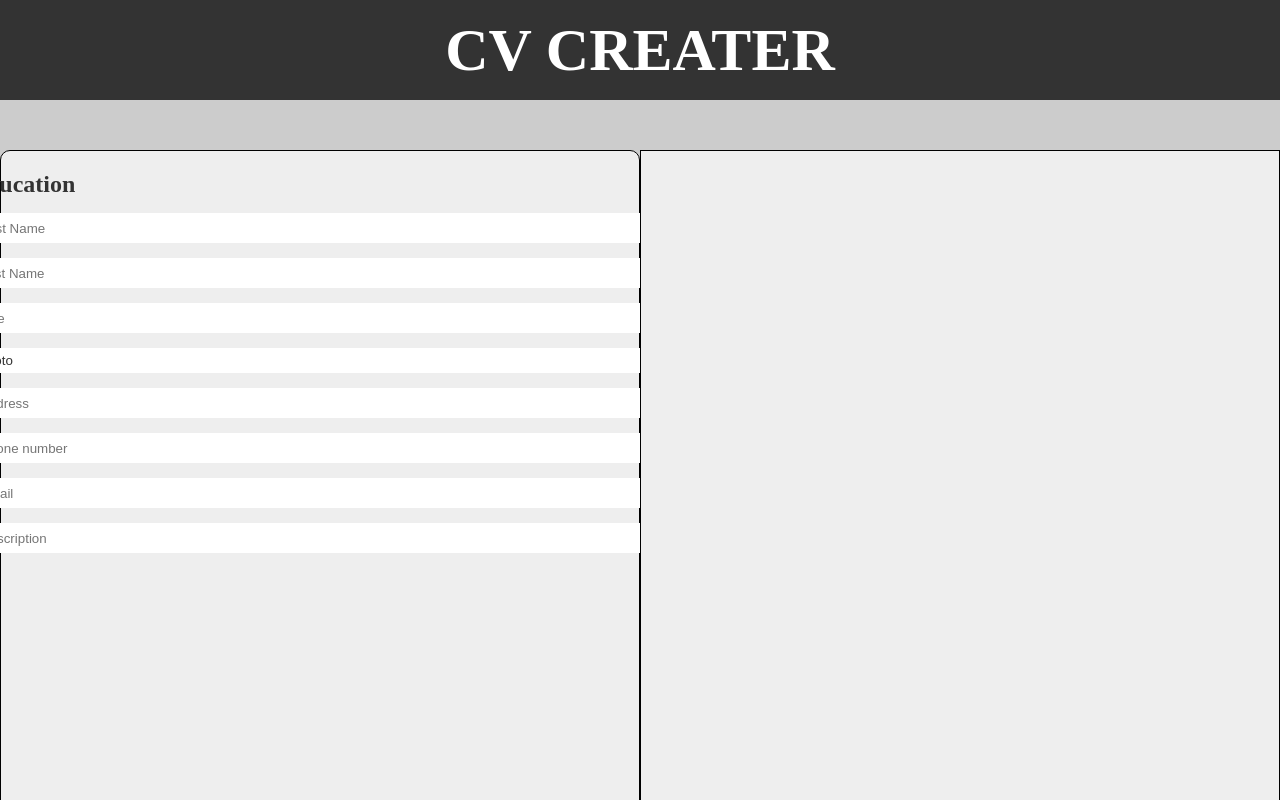
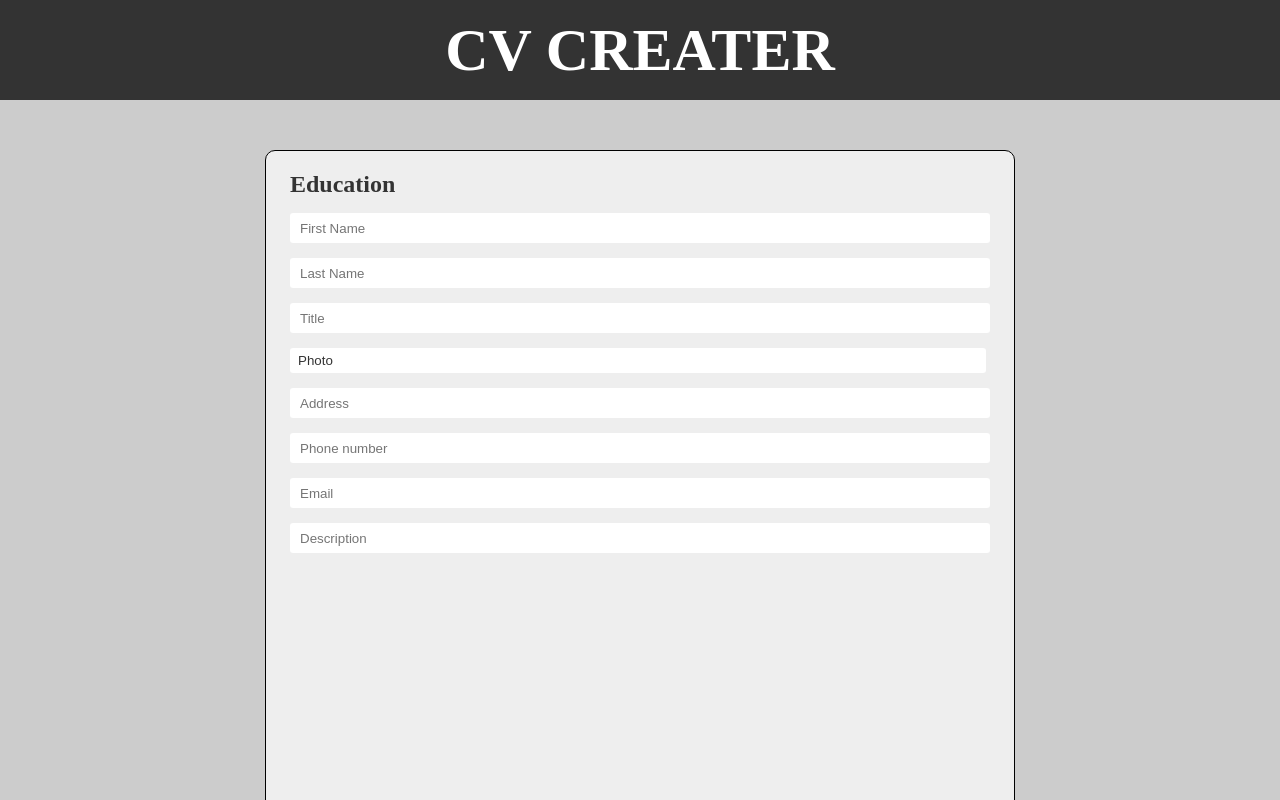
Before and after one commit to sumitshinde-84/cv-project, a React (Create React App) app: page / in a window 1280 px wide. Shown: the top 800 px of the page. Built offline with nearby package versions, Linux system fonts and the light colour scheme.

Commit message:
adjust layout according to screen

```diff
--- a/src/components/styles/Form.css
+++ b/src/components/styles/Form.css
@@ -5,7 +5,8 @@
     border: 1px solid black;
     display: flex;
     justify-content: center;
-    height: auto;
+    height: 900px;
     border-radius: 10px;
 
+
 }
--- a/src/styles/App.css
+++ b/src/styles/App.css
@@ -8,7 +8,6 @@
     background-color: rgb(204, 204, 204);;
 
 }
-
 
 header{
     background-color:  rgb(51, 51, 51);;
@@ -27,7 +26,12 @@ header{
     display: flex;
     justify-content: center;
     justify-content: space-around;
+    flex-wrap: wrap;
 
+}
+
+.Form-preview-container > div{
+    max-width: auto;
 }
 
 #Main-title{
```
